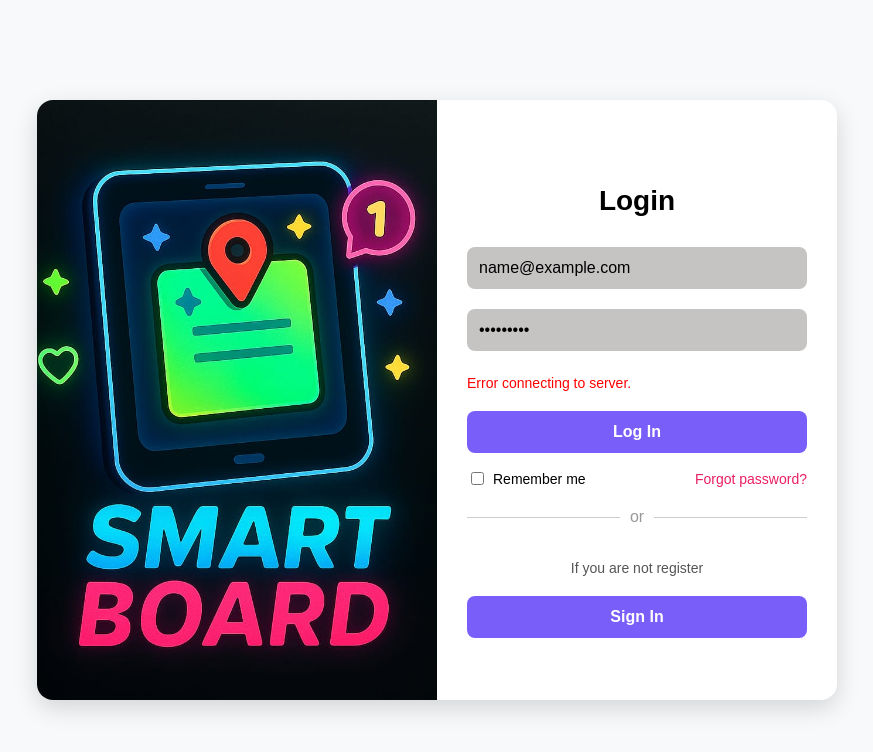
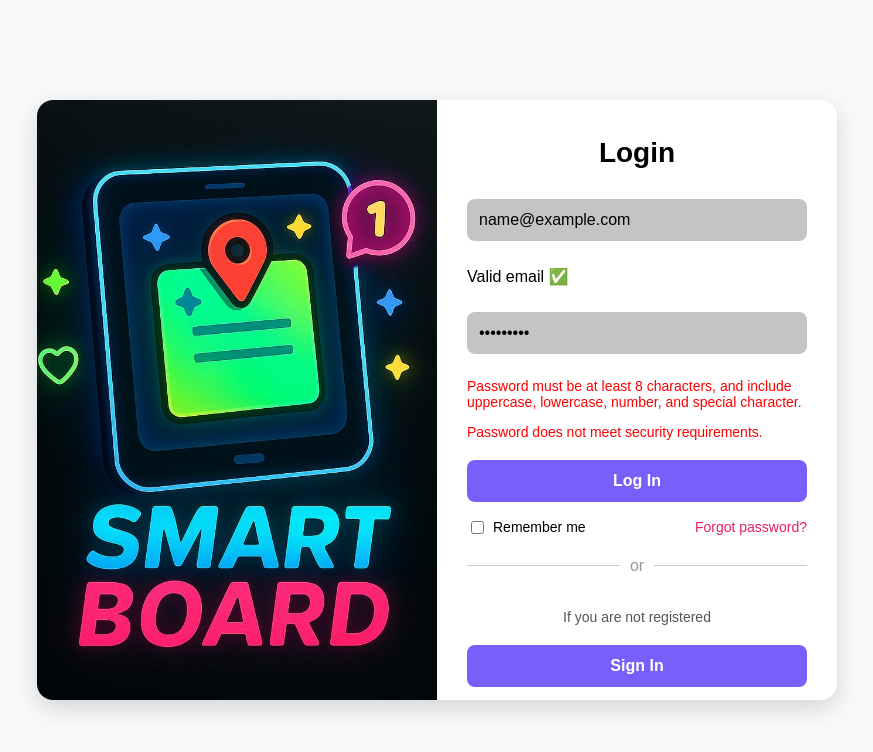
Before and after one commit to PAVANI2511/NoticeBoard, a React (Create React App) app: page / in a window 1280 px wide. Both pictures are taken after typing "name@example.com", "Sample123" into the empty fields and a click on the button "Log In". Shown: the top 752 px of the page, without its empty margins (203-1076 px from the left). Built offline with nearby package versions, Linux system fonts and the light colour scheme; no server answers.

Commit message:
new commit

```diff
--- a/src/components/Login.js
+++ b/src/components/Login.js
@@ -1,6 +1,7 @@
 import React, { useState } from 'react';
 import { useNavigate } from 'react-router-dom';
 import './Login.css';
+
 function Login() {
   const navigate = useNavigate();
   const [email, setEmail] = useState('');
@@ -8,11 +9,49 @@ function Login() {
   const [error, setError] = useState('');
   const [loading, setLoading] = useState(false);
 
+  // Real-time validation states
+  const [emailValid, setEmailValid] = useState(null);
+  const [passwordValid, setPasswordValid] = useState(null);
+
+  // Email format checker
+  const isValidEmail = email =>
+    /^[^\s@]+@[^\s@]+\.[^\s@]+$/.test(email);
+
+  // Password rule checker
+  const isValidPassword = password =>
+    /^(?=.*[a-z])(?=.*[A-Z])(?=.*\d)(?=.*[@$!%*?#&])[A-Za-z\d@$!%*?#&]{8,}$/.test(password);
+
+  const handleEmailChange = e => {
+    const val = e.target.value;
+    setEmail(val);
+    setError('');
+    if (!val) setEmailValid(null);
+    else setEmailValid(isValidEmail(val));
+  };
+
+  const handlePasswordChange = e => {
+    const val = e.target.value;
+    setPassword(val);
+    setError('');
+    if (!val) setPasswordValid(null);
+    else setPasswordValid(isValidPassword(val));
+  };
+
   const handleSubmit = async e => {
     e.preventDefault();
 
     if (!email || !password) {
       setError('Email and password are required.');
+      return;
+    }
+
+    if (!isValidEmail(email)) {
+      setError('Please enter a valid email address.');
+      return;
+    }
+
+    if (!isValidPassword(password)) {
+      setError('Password does not meet security requirements.');
       return;
     }
 
@@ -31,12 +70,12 @@ function Login() {
 
       if (response.ok) {
         alert('Login successful!');
-        navigate('/dashboard')
+        navigate('/dashboard');
       } else {
-        setError(data.message || 'Invalid credentials.');
+        setError(data.message || 'Invalid credentials. Please check your account.');
       }
     } catch (err) {
-      setError('Error connecting to server.');
+      setError('Error connecting to server. Please try again later.');
     } finally {
       setLoading(false);
     }
@@ -58,21 +97,30 @@ function Login() {
               placeholder="Enter Email"
               className="input-field"
               value={email}
-              onChange={e => {
-                setEmail(e.target.value);
-                setError('');
-              }}
+              onChange={handleEmailChange}
             />
+            {emailValid === false && (
+              <p className="error-text">Please enter a valid email.</p>
+            )}
+            {emailValid === true && (
+              <p className="success-text">Valid email ✅</p>
+            )}
+
             <input
               type="password"
               placeholder="Enter Password"
               className="input-field"
               value={password}
-              onChange={e => {
-                setPassword(e.target.value);
-                setError('');
-              }}
+              onChange={handlePasswordChange}
             />
+            {passwordValid === false && (
+              <p className="error-text">
+                Password must be at least 8 characters, and include uppercase, lowercase, number, and special character.
+              </p>
+            )}
+            {passwordValid === true && (
+              <p className="success-text">Strong password ✅</p>
+            )}
 
             {error && <p className="error-text">{error}</p>}
 
@@ -92,7 +140,7 @@ function Login() {
             <hr /> <span>or</span> <hr />
           </div>
 
-          <p className="register-text">If you are not register</p>
+          <p className="register-text">If you are not registered</p>
           <button className="signin-btn" onClick={() => navigate('/signin')}>Sign In</button>
         </div>
       </div>
```
